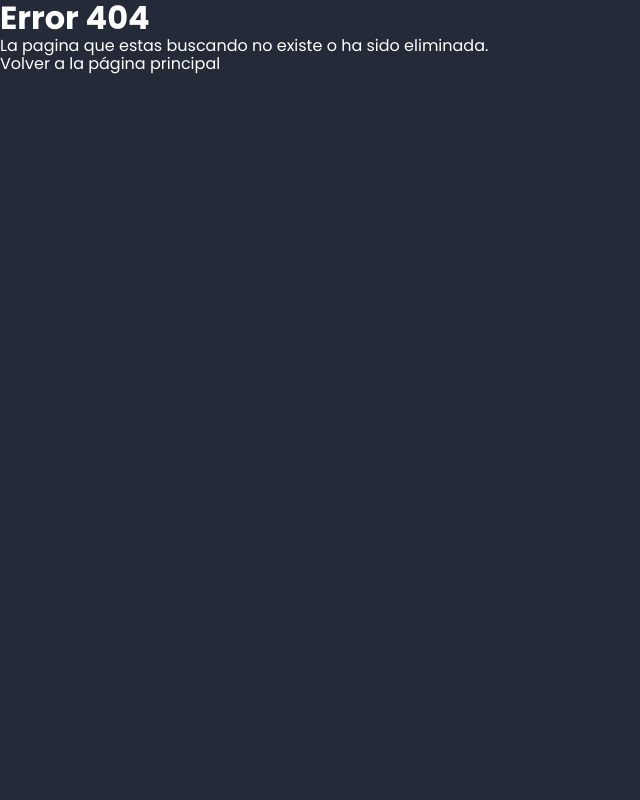
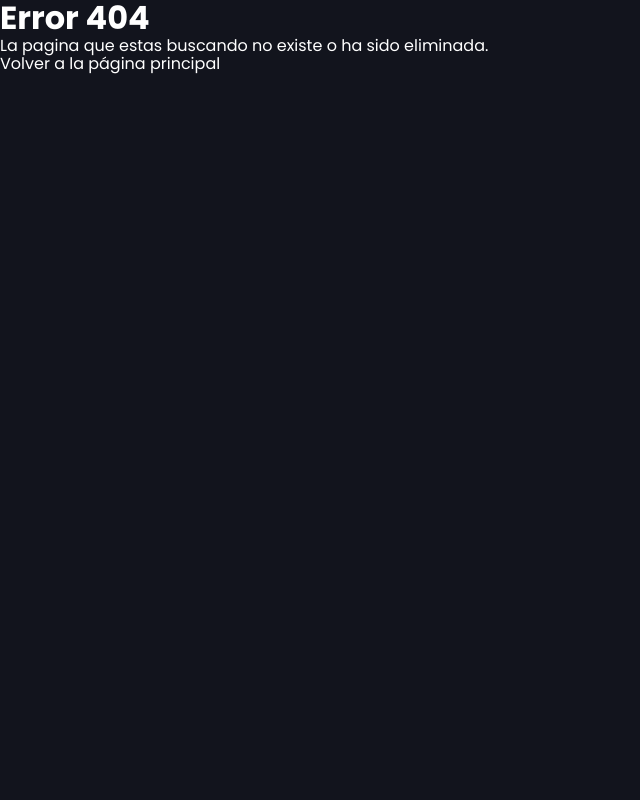
Before and after one commit to ShiroAky/create-php-template, a PHP site: template src/views/errors/error_404.php in a window 1280 px wide. Shown: the whole page, without its empty margins (0-640 px from the left). Run offline with PHP 8.4, Linux system fonts and the light colour scheme; the template is opened without the code that fills it, so the values that code supplies are empty.

Commit message:
template

```diff
--- a/public/css/general.css
+++ b/public/css/general.css
@@ -2,13 +2,12 @@
 :root {
 
     /* Backgrounds: */
-    --background-color-554d4d: linear-gradient(to top, #2A2020 0%, gray 100%);
     --background-color-242a38: #242a38;
     --background-color-2e2f41: #2e2f41;
-    --background-color-554d4d-dark: #2A2020;
-    --background-color-554d4d-light: gray;
     --background-color-white: #ffffff;
     --background-color-1c2a3c: #1c263c;
+    --background-color-171923: #171923;
+    --background-color-12141D: #12141D;
 
     /* Colors */
     --color-white: #fff;
@@ -104,71 +103,10 @@
 
 /* Body */
 body {
-    background-color: var(--background-color-242a38);
+    background-color: var(--background-color-12141D);
 }
 
-/* Navbar */
-.navbar {
-    width: var(--general-size-adaptive-container);
-    background-color: var(--background-color-2e2f41);
-    display: var(--general-display-flex);
-    align-items: var(--general-flex-align-center);
-    align-content: var(--general-flex-align-center);
-    justify-content: var(--general-flex-space-between);
-    padding: var(--general-padding-10-15);
-    color: var(--color-translucen-white);
-    box-shadow: var(--general-shadow) 0px 0px 5px 0px;
-}
 
-.navbar
-.navbar__logo {
-    width: var(--general-size-logo-140);
-}
-
-.navbar
-.navbar__logo
-img {
-    width: var(--general-size-receptive-container);
-}
-
-.navbar
-.navbar__list {
-    display: var(--general-display-flex);
-    align-items: var(--general-flex-align-center);
-    align-content: var(--general-flex-align-center);
-    gap: var(--general-gap-10);
-}
-
-.navbar
-.navbar__search {
-    width: var(--general-size-search-320);
-    position: relative;
-    display: var(--general-display-flex);
-    align-items: var(--general-flex-align-center);
-    align-content: var(--general-flex-align-center);
-}
-
-.navbar
-.navbar__search
-input[type="text"] {
-    width: var(--general-size-receptive-container);
-    border-radius: var(--general-radius-25);
-    color: var(--color-translucen-white);
-    padding: var(--general-padding-10-15);
-    background-color: var(--background-color-242a38);
-}
-
-.navbar
-.navbar__search
-.icon {
-    position: absolute;
-    right: 15px;
-    cursor: pointer;
-    color: var(--color-white);
-    font-size: var(--general-font-size-20);
-    padding: 0px var(--general-padding-icon-10);
-    background-color: var(--background-color-242a38);
-}
 
 /* Loader */
 .loader {
--- /dev/null
+++ b/src/modules/loader-module.php
@@ -0,0 +1,5 @@
+<div class="loader">
+
+    <h1>Shiro php template</h1>
+
+</div>
--- a/src/views/home.php
+++ b/src/views/home.php
@@ -21,7 +21,8 @@
 </head>
 <body>
 
-    <h1>Shiro php template</h1>
+    <!-- Preloader -->
+    <?php Render::module('loader-module'); ?>
 
     <!-- Scripts -->
     <script src="<?php URL::url_for('js', 'main.js'); ?>"></script>
```
